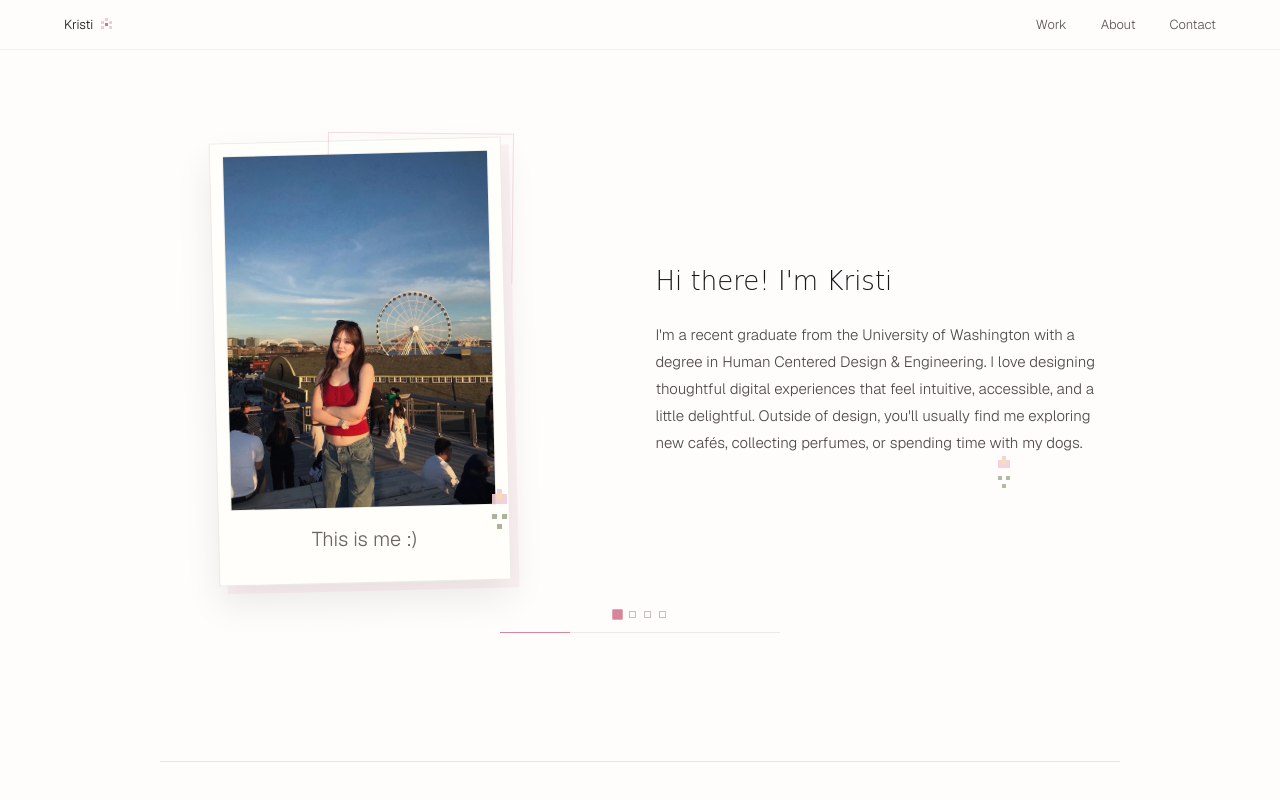
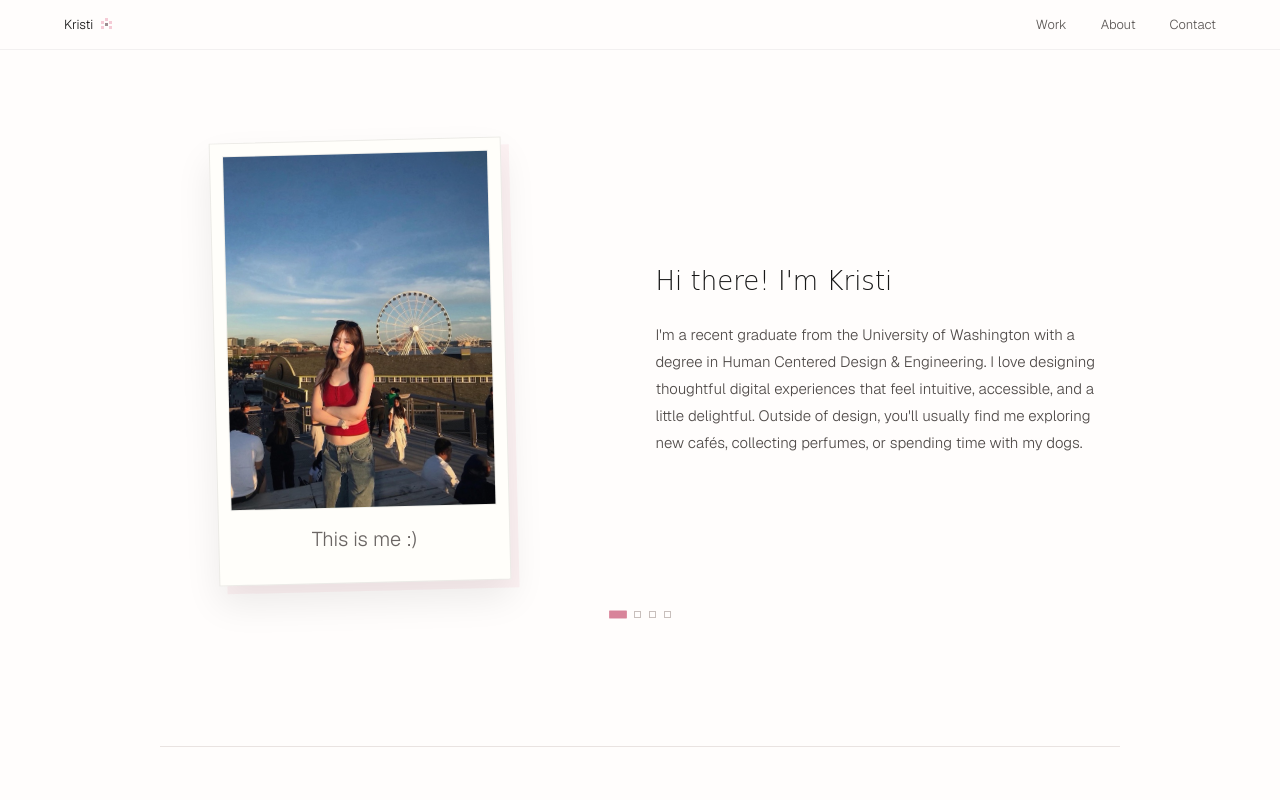
Before and after one commit to krisooti/Portfolio, a Next.js app: page /about in a window 1280 px wide. Shown: the top 800 px of the page. Built offline with nearby package versions, Linux system fonts and the light colour scheme.

Commit message:
Simplify about carousel transition

```diff
--- a/app/about/ProfileCarousel.tsx
+++ b/app/about/ProfileCarousel.tsx
@@ -4,12 +4,11 @@ import {
   useEffect,
   useRef,
   useState,
-  type CSSProperties,
   type TouchEvent,
   type WheelEvent,
 } from "react";
 
-const TRANSITION_DURATION_MS = 680;
+const TRANSITION_DURATION_MS = 520;
 const WHEEL_THRESHOLD = 58;
 
 type ProfileSlide = {
@@ -22,29 +21,6 @@ type ProfileSlide = {
     alt: string;
   };
 };
-
-function PixelFlower({
-  placement,
-  bloomCycle,
-}: {
-  placement: "image" | "text";
-  bloomCycle: number;
-}) {
-  return (
-    <span
-      className={`pixel-flower pixel-flower--${placement}`}
-      key={`${placement}-${bloomCycle}`}
-      aria-hidden="true"
-    >
-      <span className="pixel-flower__stem" />
-      <span className="pixel-flower__leaf pixel-flower__leaf--left" />
-      <span className="pixel-flower__leaf pixel-flower__leaf--right" />
-      <span className="pixel-flower__bud" />
-      <span className="pixel-flower__petals" />
-      <span className="pixel-flower__center" />
-    </span>
-  );
-}
 
 const profileSlides: ProfileSlide[] = [
   {
@@ -83,9 +59,6 @@ export default function ProfileCarousel() {
     "next",
   );
   const [isTransitioning, setIsTransitioning] = useState(false);
-  const [bloomCycle, setBloomCycle] = useState(0);
-  const [hasEnteredView, setHasEnteredView] = useState(false);
-  const carouselRef = useRef<HTMLElement | null>(null);
   const touchStartX = useRef<number | null>(null);
   const transitionTimeout = useRef<number | null>(null);
   const wheelDelta = useRef(0);
@@ -103,7 +76,6 @@ export default function ProfileCarousel() {
     setIsTransitioning(true);
     setSlideDirection(direction);
     setActiveIndex((index + profileSlides.length) % profileSlides.length);
-    setBloomCycle((currentCycle) => currentCycle + 1);
     transitionTimeout.current = window.setTimeout(() => {
       setIsTransitioning(false);
       transitionTimeout.current = null;
@@ -138,28 +110,6 @@ export default function ProfileCarousel() {
       }
     };
   }, []);
-
-  useEffect(() => {
-    if (!carouselRef.current || hasEnteredView) {
-      return;
-    }
-
-    const observer = new IntersectionObserver(
-      ([entry]) => {
-        if (!entry?.isIntersecting) {
-          return;
-        }
-
-        setHasEnteredView(true);
-        setBloomCycle((currentCycle) => currentCycle + 1);
-        observer.disconnect();
-      },
-      { threshold: 0.38 },
-    );
-
-    observer.observe(carouselRef.current);
-    return () => observer.disconnect();
-  }, [hasEnteredView]);
 
   useEffect(() => {
     const handleKeyDown = (event: KeyboardEvent) => {
@@ -228,11 +178,8 @@ export default function ProfileCarousel() {
     });
   };
 
-  const progress = String((activeIndex + 1) / profileSlides.length);
-
   return (
     <section
-      ref={carouselRef}
       className={`about-hero-redesign profile-carousel is-${slideDirection}${
         isTransitioning ? " is-transitioning" : ""
       }`}
@@ -241,7 +188,6 @@ export default function ProfileCarousel() {
       onTouchStart={handleTouchStart}
       onTouchEnd={handleTouchEnd}
       onWheel={handleWheel}
-      style={{ "--profile-progress": progress } as CSSProperties}
     >
       <div className="profile-carousel-stage" aria-live="polite">
         {profileSlides.map((slide, index) => (
@@ -254,7 +200,6 @@ export default function ProfileCarousel() {
           >
             <div className="about-photo-area">
               <div className="about-photo-wrap profile-carousel-frame">
-                <span className="profile-image-accent" aria-hidden="true" />
                 {slide.image ? (
                   <img
                     className="profile-photo-image"
@@ -268,16 +213,13 @@ export default function ProfileCarousel() {
                 )}
                 <span className="profile-photo-caption">{slide.caption}</span>
               </div>
-              {hasEnteredView ? (
-                <PixelFlower placement="image" bloomCycle={bloomCycle} />
-              ) : null}
               <span className="profile-hover-zone profile-hover-zone--previous">
                 <button
                   className="profile-arrow-button"
                   type="button"
                   onClick={goPrevious}
                   disabled={isTransitioning}
-                  aria-label="Previous profile slide"
+                  aria-label="Previous introduction"
                   tabIndex={index === activeIndex ? 0 : -1}
                 >
                   ←
@@ -289,7 +231,7 @@ export default function ProfileCarousel() {
                   type="button"
                   onClick={goNext}
                   disabled={isTransitioning}
-                  aria-label="Next profile slide"
+                  aria-label="Next introduction"
                   tabIndex={index === activeIndex ? 0 : -1}
                 >
                   →
@@ -313,9 +255,6 @@ export default function ProfileCarousel() {
                 {slide.headline}
               </h1>
               <p>{slide.body}</p>
-              {hasEnteredView ? (
-                <PixelFlower placement="text" bloomCycle={bloomCycle} />
-              ) : null}
             </div>
           </div>
         ))}
@@ -335,9 +274,6 @@ export default function ProfileCarousel() {
             />
           ))}
         </div>
-        <div className="profile-carousel-progress" aria-hidden="true">
-          <span />
-        </div>
       </div>
     </section>
   );
--- a/app/globals.css
+++ b/app/globals.css
@@ -188,104 +188,6 @@ html {
   }
 }
 
-@keyframes profile-image-in-next {
-  from {
-    opacity: 0;
-    transform: rotate(-1.4deg) translateX(34px) scale(0.96);
-  }
-
-  to {
-    opacity: 1;
-    transform: rotate(-1.4deg) translateX(0) scale(1);
-  }
-}
-
-@keyframes profile-image-in-previous {
-  from {
-    opacity: 0;
-    transform: rotate(-1.4deg) translateX(-34px) scale(0.96);
-  }
-
-  to {
-    opacity: 1;
-    transform: rotate(-1.4deg) translateX(0) scale(1);
-  }
-}
-
-@keyframes pixel-stem-bloom {
-  0% {
-    opacity: 0;
-    transform: scaleY(0);
-  }
-
-  18%,
-  100% {
-    opacity: 1;
-    transform: scaleY(1);
-  }
-}
-
-@keyframes pixel-leaf-bloom {
-  0%,
-  18% {
-    opacity: 0;
-    transform: scale(0);
-  }
-
-  36%,
-  100% {
-    opacity: 1;
-    transform: scale(1);
-  }
-}
-
-@keyframes pixel-bud-bloom {
-  0%,
-  34% {
-    opacity: 0;
-    transform: scale(0);
-  }
-
-  54%,
-  100% {
-    opacity: 1;
-    transform: scale(1);
-  }
-}
-
-@keyframes pixel-petal-bloom {
-  0%,
-  52% {
-    opacity: 0;
-    transform: scale(0.42);
-  }
-
-  78% {
-    opacity: 1;
-    transform: scale(1.08);
-  }
-
-  100% {
-    opacity: 1;
-    transform: scale(1);
-  }
-}
-
-@keyframes pixel-flower-settle {
-  0%,
-  80% {
-    transform: translateY(0);
-  }
-
-  90% {
-    transform: translateY(-2px);
-  }
-
-  100% {
-    transform: translateY(0);
-  }
-}
-
 .nav-links {
   display: flex;
   align-items: center;
@@ -620,7 +522,6 @@ html {
 }
 
 .profile-carousel {
-  --profile-progress: 25%;
   display: grid;
   gap: 28px;
 }
@@ -637,19 +538,25 @@ html {
   gap: clamp(42px, 8vw, 96px);
   opacity: 0;
   pointer-events: none;
-  transition: opacity 680ms cubic-bezier(0.22, 1, 0.36, 1);
+  transform: translateX(24px);
+  transition:
+    opacity 520ms cubic-bezier(0.22, 1, 0.36, 1),
+    transform 520ms cubic-bezier(0.22, 1, 0.36, 1);
+}
+
+.profile-carousel.is-previous .profile-carousel-slide {
+  transform: translateX(-24px);
 }
 
 .profile-carousel-slide.is-active {
   opacity: 1;
   pointer-events: auto;
+  transform: translateX(0);
 }
 
 .profile-carousel.is-transitioning .profile-carousel-slide,
-.profile-carousel.is-transitioning .profile-carousel-frame,
 .profile-carousel.is-transitioning .about-intro-copy h1,
-.profile-carousel.is-transitioning .about-intro-copy p,
-.profile-carousel.is-transitioning .profile-image-accent {
+.profile-carousel.is-transitioning .about-intro-copy p {
   will-change: transform, opacity;
 }
 
@@ -659,89 +566,6 @@ html {
   justify-items: center;
   width: min(100%, 420px);
   margin: 0 auto;
-}
-
-.pixel-flower {
-  --pixel-size: 5px;
-  --pixel-petal: #f5cbd6;
-  --pixel-stem: #9faf94;
-  --pixel-center: #f3df9a;
-  position: absolute;
-  z-index: 2;
-  display: block;
-  width: calc(var(--pixel-size) * 7);
-  height: calc(var(--pixel-size) * 9);
-  image-rendering: pixelated;
-  opacity: 0.92;
-  pointer-events: none;
-  animation: pixel-flower-settle 780ms steps(5, end) 160ms both;
-}
-
-.pixel-flower--image {
-  right: 42px;
-  bottom: 54px;
-}
-
-.pixel-flower--text {
-  --pixel-size: 4px;
-  right: min(22%, 120px);
-  bottom: -32px;
-  opacity: 0.84;
-}
-
-.pixel-flower span {
-  position: absolute;
-  display: block;
-  width: var(--pixel-size);
-  height: var(--pixel-size);
-}
-
-.pixel-flower__stem {
-  bottom: 0;
-  left: calc(var(--pixel-size) * 3);
-  height: calc(var(--pixel-size) * 5);
-  background: var(--pixel-stem);
-  transform-origin: bottom center;
-  animation: pixel-stem-bloom 680ms steps(1, end) both;
-}
-
-.pixel-flower__leaf {
-  bottom: calc(var(--pixel-size) * 2);
-  background: var(--pixel-stem);
-  animation: pixel-leaf-bloom 680ms steps(1, end) both;
-}
-
-.pixel-flower__leaf--left {
-  left: calc(var(--pixel-size) * 2);
-  transform-origin: right bottom;
-}
-
-.pixel-flower__leaf--right {
-  left: calc(var(--pixel-size) * 4);
-  transform-origin: left bottom;
-}
-
-.pixel-flower__bud,
-.pixel-flower__center {
-  top: calc(var(--pixel-size) * 2);
-  left: calc(var(--pixel-size) * 3);
-  background: var(--pixel-center);
-  animation: pixel-bud-bloom 680ms steps(1, end) 80ms both;
-}
-
-.pixel-flower__petals {
-  top: calc(var(--pixel-size) * 1);
-  left: calc(var(--pixel-size) * 3);
-  background: var(--pixel-petal);
-  box-shadow:
-    calc(var(--pixel-size) * -1) var(--pixel-size) 0 var(--pixel-petal),
-    var(--pixel-size) var(--pixel-size) 0 var(--pixel-petal),
-    0 calc(var(--pixel-size) * 2) 0 var(--pixel-petal),
-    calc(var(--pixel-size) * -1) calc(var(--pixel-size) * 2) 0
-      var(--pixel-petal),
-    var(--pixel-size) calc(var(--pixel-size) * 2) 0 var(--pixel-petal);
-  transform-origin: center;
-  animation: pixel-petal-bloom 680ms steps(2, end) 140ms both;
 }
 
 .about-photo-wrap {
@@ -762,38 +586,8 @@ html {
   position: relative;
 }
 
-.profile-carousel-slide:not(.is-active) .profile-carousel-frame {
-  opacity: 0;
-  transform: translate(-28px, -20px) scale(0.98);
-  transition:
-    opacity 680ms cubic-bezier(0.22, 1, 0.36, 1),
-    transform 680ms cubic-bezier(0.22, 1, 0.36, 1);
-}
-
-.profile-carousel.is-previous
-  .profile-carousel-slide:not(.is-active)
-  .profile-carousel-frame {
-  transform: translate(28px, -20px) scale(0.98);
-}
-
 .profile-carousel-slide.is-active .profile-carousel-frame {
-  opacity: 1;
   transform: rotate(-1.4deg) translate(0, 0) scale(1);
-  transition:
-    opacity 680ms cubic-bezier(0.22, 1, 0.36, 1),
-    transform 680ms cubic-bezier(0.22, 1, 0.36, 1);
-}
-
-.profile-carousel.is-next
-  .profile-carousel-slide.is-active
-  .profile-carousel-frame {
-  animation: profile-image-in-next 680ms cubic-bezier(0.22, 1, 0.36, 1);
-}
-
-.profile-carousel.is-previous
-  .profile-carousel-slide.is-active
-  .profile-carousel-frame {
-  animation: profile-image-in-previous 680ms cubic-bezier(0.22, 1, 0.36, 1);
 }
 
 .profile-carousel-frame:hover {
@@ -814,28 +608,6 @@ html {
   object-position: center;
 }
 
-.profile-image-accent {
-  position: absolute;
-  inset: -10px -12px auto auto;
-  z-index: -1;
-  width: 64%;
-  height: 34%;
-  border: 1px solid rgba(216, 132, 154, 0.28);
-  border-bottom: 0;
-  opacity: 0;
-  transform: scaleX(0.74) rotate(2deg);
-  transform-origin: left center;
-  transition:
-    opacity 480ms cubic-bezier(0.22, 1, 0.36, 1),
-    transform 480ms cubic-bezier(0.22, 1, 0.36, 1);
-}
-
-.profile-carousel-slide.is-active .profile-image-accent {
-  opacity: 1;
-  transform: scaleX(1) rotate(2deg);
-  transition-delay: 90ms;
-}
-
 .profile-photo-placeholder,
 .dog-photo-placeholder {
   position: relative;
@@ -936,16 +708,31 @@ html {
 
 .profile-arrow-button {
   display: grid;
-  width: 28px;
-  height: 28px;
+  width: 32px;
+  height: 32px;
   place-items: center;
-  border: 1px solid rgba(216, 132, 154, 0.22);
-  background: rgba(255, 253, 251, 0.78);
-  color: #d8849a;
+  border: 0;
+  background: transparent;
+  color: #9f9996;
   cursor: pointer;
-  font: inherit;
+  font-family: "Bradley Hand", "Comic Sans MS", "Segoe Print", cursive;
+  font-size: 30px;
+  font-weight: 300;
   line-height: 1;
   padding: 0;
+  transition:
+    color 180ms ease,
+    transform 180ms ease;
+}
+
+.profile-hover-zone--previous .profile-arrow-button:hover {
+  color: #d8849a;
+  transform: translateX(-4px);
+}
+
+.profile-hover-zone--next .profile-arrow-button:hover {
+  color: #d8849a;
+  transform: translateX(4px);
 }
 
 .profile-arrow-button:disabled {
@@ -968,18 +755,14 @@ html {
 }
 
 .about-intro-copy {
-  position: relative;
   display: grid;
   gap: 24px;
 }
 
 .about-intro-copy h1,
 .about-intro-copy p {
-  opacity: 0;
-  transform: translateY(14px);
-  transition:
-    opacity 620ms cubic-bezier(0.22, 1, 0.36, 1),
-    transform 620ms cubic-bezier(0.22, 1, 0.36, 1);
+  opacity: 1;
+  transform: none;
 }
 
 .about-intro-copy h1 {
@@ -993,12 +776,6 @@ html {
   line-height: 1.15;
 }
 
-.profile-carousel-slide.is-active .about-intro-copy h1 {
-  opacity: 1;
-  transform: translateY(0);
-  transition-delay: 80ms;
-}
-
 .about-intro-copy p {
   max-width: 620px;
   margin: 0;
@@ -1006,12 +783,6 @@ html {
   font-size: 15px;
   font-weight: 300;
   line-height: 1.8;
-}
-
-.profile-carousel-slide.is-active .about-intro-copy p {
-  opacity: 1;
-  transform: translateY(0);
-  transition-delay: 160ms;
 }
 
 .profile-carousel-controls {
@@ -1057,6 +828,7 @@ html {
   cursor: pointer;
   padding: 0;
   transition:
+    width 220ms cubic-bezier(0.22, 1, 0.36, 1),
     border-color 220ms ease,
     background-color 220ms ease,
     transform 320ms cubic-bezier(0.22, 1, 0.36, 1);
@@ -1065,24 +837,8 @@ html {
 .profile-carousel-dots button.is-active {
   border-color: #d8849a;
   background: #d8849a;
-  transform: scale(1.42);
-}
-
-.profile-carousel-progress {
-  width: min(100%, 280px);
-  height: 1px;
-  overflow: hidden;
-  background: rgba(17, 17, 17, 0.08);
-}
-
-.profile-carousel-progress span {
-  display: block;
-  width: 100%;
-  height: 100%;
-  background: #d8849a;
-  transform: scaleX(var(--profile-progress));
-  transform-origin: left center;
-  transition: transform 680ms cubic-bezier(0.22, 1, 0.36, 1);
+  width: 16px;
+  transform: scale(1.08);
 }
 
 .dogs-section {
@@ -1738,7 +1494,7 @@ html {
   }
 
   .profile-hover-zone {
-    bottom: 58px;
+    display: none;
   }
 
   .profile-photo-placeholder {
@@ -1803,15 +1559,10 @@ html {
 
   .case-section,
   .case-sidebar-nav a,
-  .profile-carousel-slide,
   .profile-carousel-frame,
   .profile-hover-zone,
-  .profile-image-accent,
-  .profile-carousel-progress span,
   .profile-carousel-dots button,
   .profile-carousel-controls button,
-  .pixel-flower,
-  .pixel-flower span,
   .about-intro-copy h1,
   .about-intro-copy p,
   .dog-card,
@@ -1823,9 +1574,9 @@ html {
     animation: none;
   }
 
-  .pixel-flower,
-  .pixel-flower span {
-    opacity: 1;
+  .profile-carousel-slide,
+  .profile-carousel.is-previous .profile-carousel-slide {
     transform: none;
-  }
-}
+    transition: opacity 140ms ease;
+  }
+}
```
